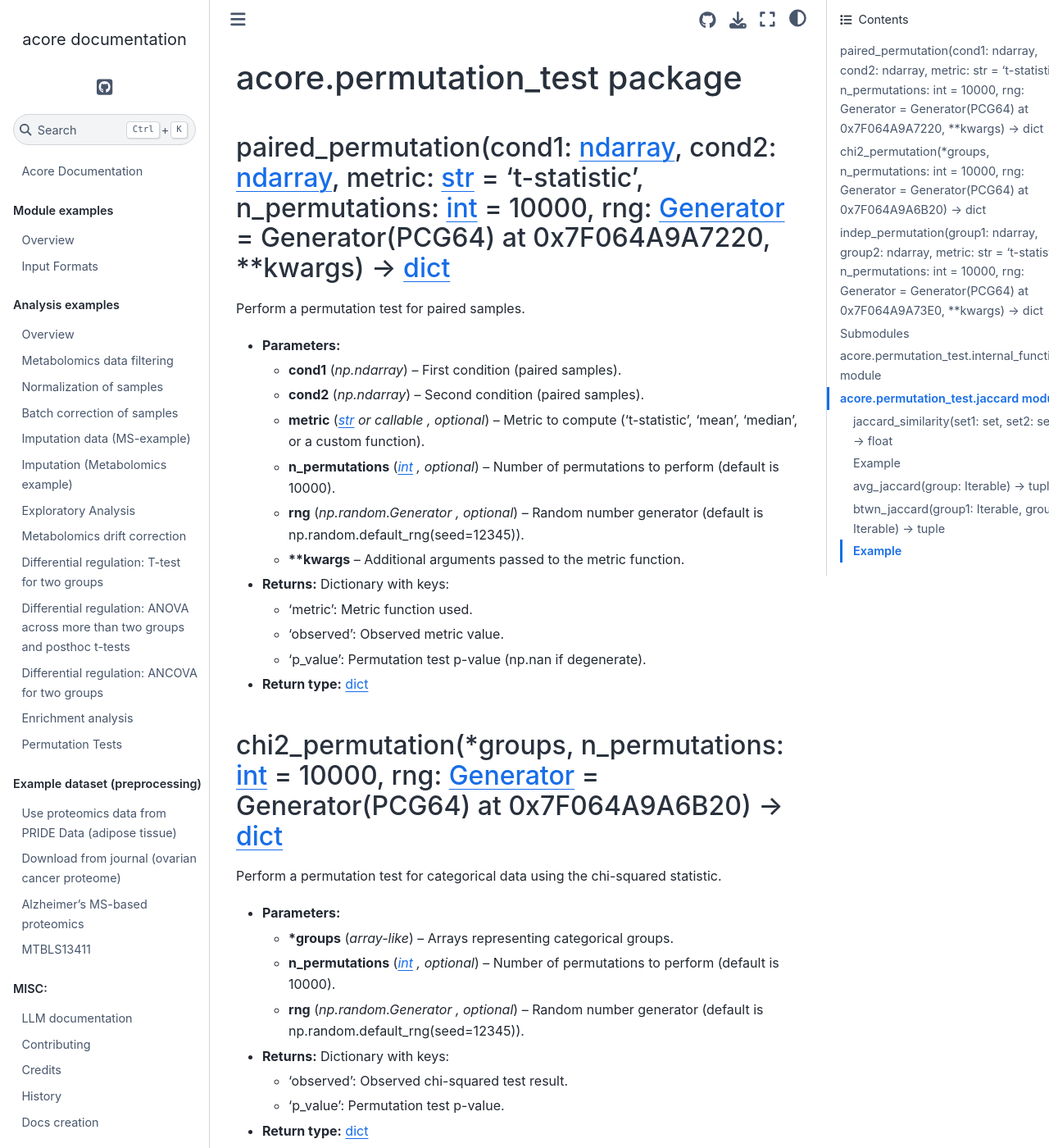
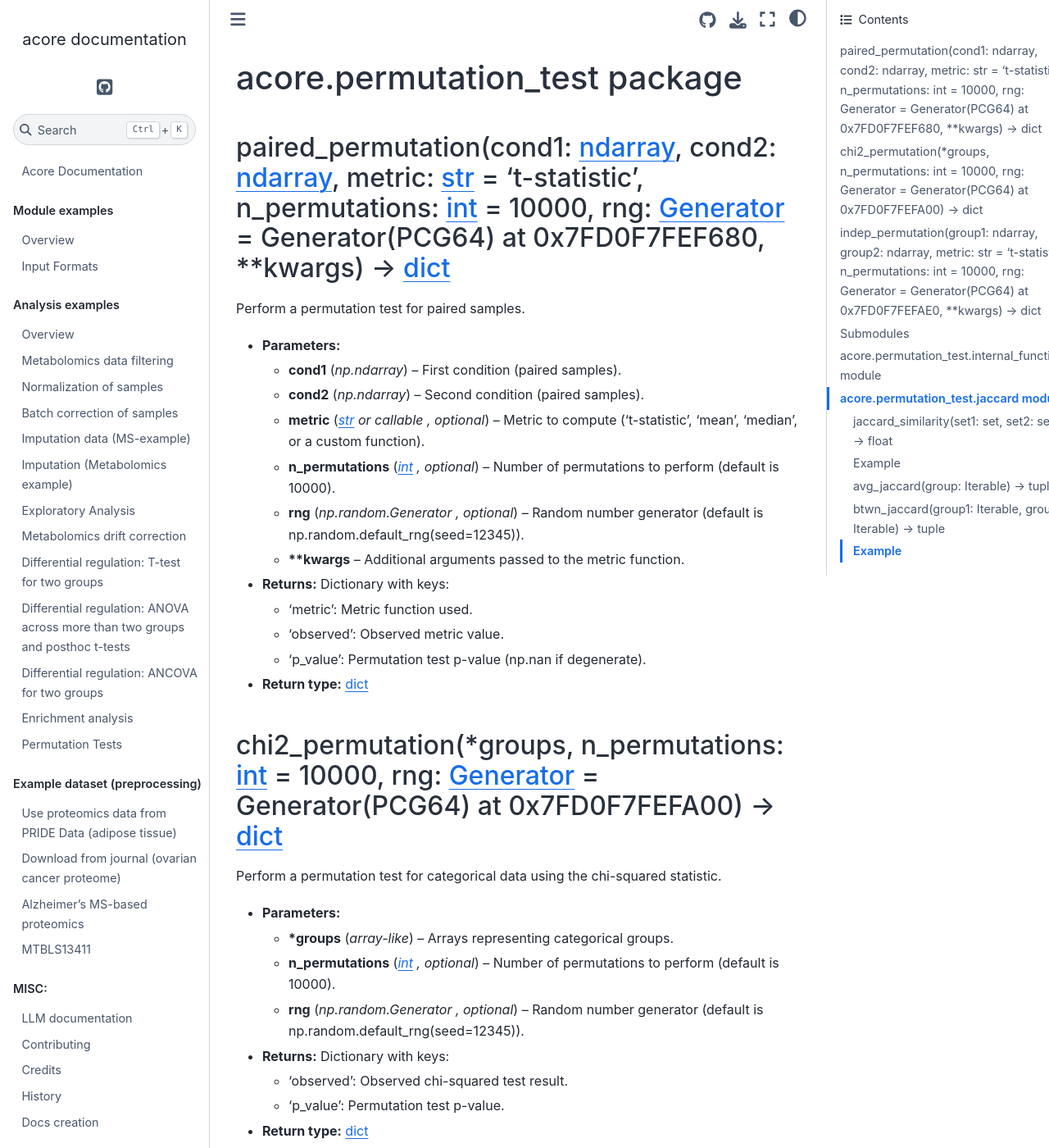
Before and after one commit to Multiomics-Analytics-Group/acore, a Sphinx documentation site: the page built from docs/markdown_ref/acore.permutation_test.md, in a window 1280 px wide and 1400 px high. Shown: the whole window at 82% size. Built offline with Sphinx 7.4.7 and the Sphinx Book theme 1.1.4, drawn with Linux system fonts in a browser that asks for light colours; pages that are not in the unit, such as notebooks, are missing from menus; a script that is not in the unit is left out; some of the changed text lies outside the part shown.

Commit message:
docs: update markdown reference

```diff
--- a/docs/markdown_ref/acore.permutation_test.md
+++ b/docs/markdown_ref/acore.permutation_test.md
@@ -1,6 +1,6 @@
 # acore.permutation_test package
 
-### paired_permutation(cond1: [ndarray](https://numpy.org/doc/stable/reference/generated/numpy.ndarray.html#numpy.ndarray), cond2: [ndarray](https://numpy.org/doc/stable/reference/generated/numpy.ndarray.html#numpy.ndarray), metric: [str](https://docs.python.org/3/library/stdtypes.html#str) = 't-statistic', n_permutations: [int](https://docs.python.org/3/library/functions.html#int) = 10000, rng: [Generator](https://numpy.org/doc/stable/reference/random/generator.html#numpy.random.Generator) = Generator(PCG64) at 0x7F064A9A7220, \*\*kwargs) → [dict](https://docs.python.org/3/library/stdtypes.html#dict)
+### paired_permutation(cond1: [ndarray](https://numpy.org/doc/stable/reference/generated/numpy.ndarray.html#numpy.ndarray), cond2: [ndarray](https://numpy.org/doc/stable/reference/generated/numpy.ndarray.html#numpy.ndarray), metric: [str](https://docs.python.org/3/library/stdtypes.html#str) = 't-statistic', n_permutations: [int](https://docs.python.org/3/library/functions.html#int) = 10000, rng: [Generator](https://numpy.org/doc/stable/reference/random/generator.html#numpy.random.Generator) = Generator(PCG64) at 0x7FD0F7FEF680, \*\*kwargs) → [dict](https://docs.python.org/3/library/stdtypes.html#dict)
 
 Perform a permutation test for paired samples.
 
@@ -19,7 +19,7 @@ Perform a permutation test for paired samples.
 * **Return type:**
   [dict](https://docs.python.org/3/library/stdtypes.html#dict)
 
-### chi2_permutation(\*groups, n_permutations: [int](https://docs.python.org/3/library/functions.html#int) = 10000, rng: [Generator](https://numpy.org/doc/stable/reference/random/generator.html#numpy.random.Generator) = Generator(PCG64) at 0x7F064A9A6B20) → [dict](https://docs.python.org/3/library/stdtypes.html#dict)
+### chi2_permutation(\*groups, n_permutations: [int](https://docs.python.org/3/library/functions.html#int) = 10000, rng: [Generator](https://numpy.org/doc/stable/reference/random/generator.html#numpy.random.Generator) = Generator(PCG64) at 0x7FD0F7FEFA00) → [dict](https://docs.python.org/3/library/stdtypes.html#dict)
 
 Perform a permutation test for categorical data using the chi-squared statistic.
 
@@ -34,7 +34,7 @@ Perform a permutation test for categorical data using the chi-squared statistic.
 * **Return type:**
   [dict](https://docs.python.org/3/library/stdtypes.html#dict)
 
-### indep_permutation(group1: [ndarray](https://numpy.org/doc/stable/reference/generated/numpy.ndarray.html#numpy.ndarray), group2: [ndarray](https://numpy.org/doc/stable/reference/generated/numpy.ndarray.html#numpy.ndarray), metric: [str](https://docs.python.org/3/library/stdtypes.html#str) = 't-statistic', n_permutations: [int](https://docs.python.org/3/library/functions.html#int) = 10000, rng: [Generator](https://numpy.org/doc/stable/reference/random/generator.html#numpy.random.Generator) = Generator(PCG64) at 0x7F064A9A73E0, \*\*kwargs) → [dict](https://docs.python.org/3/library/stdtypes.html#dict)
+### indep_permutation(group1: [ndarray](https://numpy.org/doc/stable/reference/generated/numpy.ndarray.html#numpy.ndarray), group2: [ndarray](https://numpy.org/doc/stable/reference/generated/numpy.ndarray.html#numpy.ndarray), metric: [str](https://docs.python.org/3/library/stdtypes.html#str) = 't-statistic', n_permutations: [int](https://docs.python.org/3/library/functions.html#int) = 10000, rng: [Generator](https://numpy.org/doc/stable/reference/random/generator.html#numpy.random.Generator) = Generator(PCG64) at 0x7FD0F7FEFAE0, \*\*kwargs) → [dict](https://docs.python.org/3/library/stdtypes.html#dict)
 
 Perform a permutation test for independent samples.
 
```
